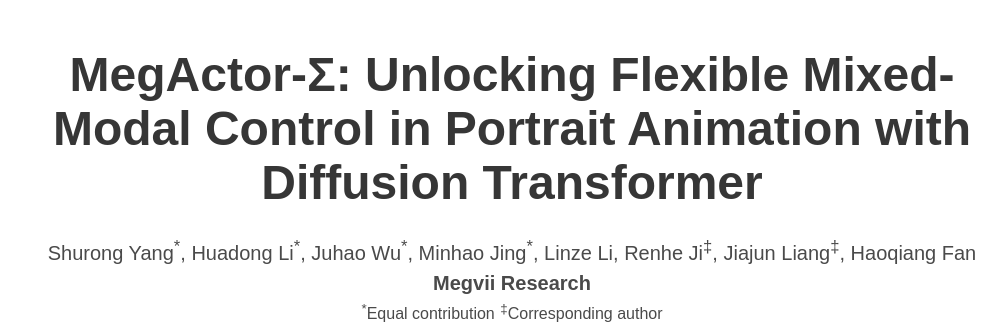
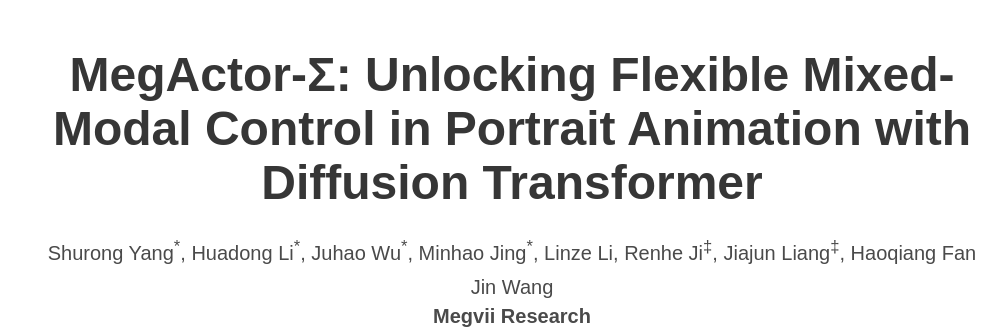
Before and after one commit to megactor-ops/MegActor-ops.github.io, a plain HTML site: page index.html in a window 1280 px wide. Shown: the top 330 px of the page, without its empty margins (128-1134 px from the left). Drawn offline with nearby package versions, Linux system fonts and the light colour scheme; some icons are missing; a web font is replaced by a local one.

Commit message:
Update index.html

```diff
--- a/index.html
+++ b/index.html
@@ -71,6 +71,9 @@
           </span>
           <span class="author-block">
             Haoqiang Fan<sup></sup>
+          </span>
+          <span class="author-block">
+            Jin Wang<sup></sup>
           </span>
           </div>
 
```
